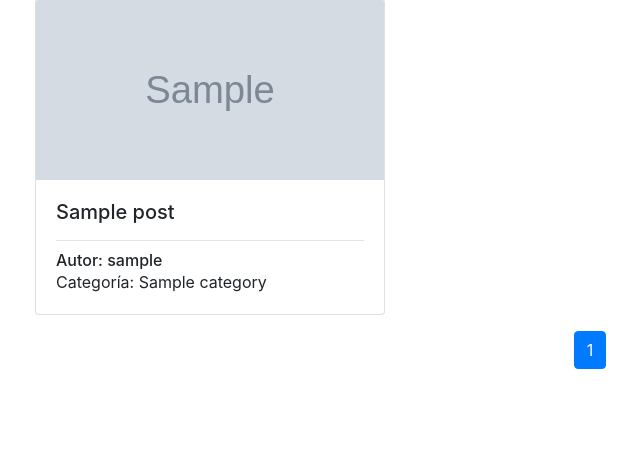
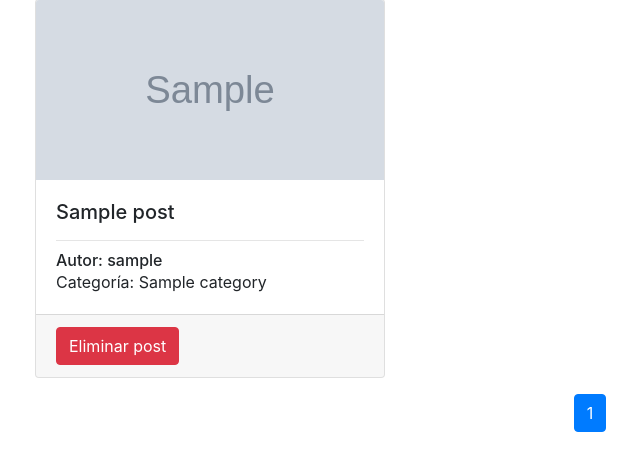
Before and after one commit to Fahrek/curso-django, a Django app: page / in a window 1280 px wide. Shown: the part 127-598 px from the top of the page, without its empty margins (50-690 px from the left). Run offline with Django 3.2, Linux system fonts and the light colour scheme; a user stored in the database is signed in; tables that the repository leaves empty hold one stand-in row (values such as "Sample post"); grey boxes marked "Sample" are stand-in pictures; parts of the project's set-up code (start-up, migrations or seed data) failed here and were passed over; some libraries are stand-ins or nearby versions.

Commit message:
delete post function

```diff
--- a/blog/templates/blog.html
+++ b/blog/templates/blog.html
@@ -26,6 +26,11 @@
                             <h6 class="card-subtitle">Autor: {{ post.autor.username }}</h6>
                             <p class="card-text">Categoría: {{ post.categoria.nombre }}</p>
                         </div>
+                        <div class="card-footer">
+                            {% if user == post.autor %}
+                                <a href="{% url 'eliminar_post' post.id %}" class="btn btn-danger">Eliminar post</a>
+                            {% endif %}
+                        </div>
                     </div>
                 </div>
                 {% if forloop.counter|divisibleby:3 %}
--- a/blog/urls.py
+++ b/blog/urls.py
@@ -3,5 +3,6 @@ from .views import *
 
 urlpatterns = [
     path('', index, name="blog"),
-    path('post/crear', crear_post, name="crear_post"),
+    path('post/crear',    crear_post,    name="crear_post"),
+    path('post/eliminar/<int:post_id>', eliminar_post, name="eliminar_post"),
 ]
--- a/blog/views.py
+++ b/blog/views.py
@@ -31,3 +31,19 @@ def crear_post(request):
 
     form = FormularioPost()
     return render(request, "create_post.html", {"form": form})
+
+
+def eliminar_post(request, post_id):
+    try:
+        post = Post.objects.get(pk=post_id)
+    except Post.DoesNotExist:
+        messages.error(request, 'La publicación que quieres eliminar no existe.')
+        return redirect("blog")
+
+    if post.autor != request.user:
+        messages.error(request, 'No eres el autor de esta publicación.')
+        return redirect("blog")
+
+    post.delete()
+    messages.success(request, f"El post {post.titulo} ha sido eliminado!")
+    return redirect("blog")
```
